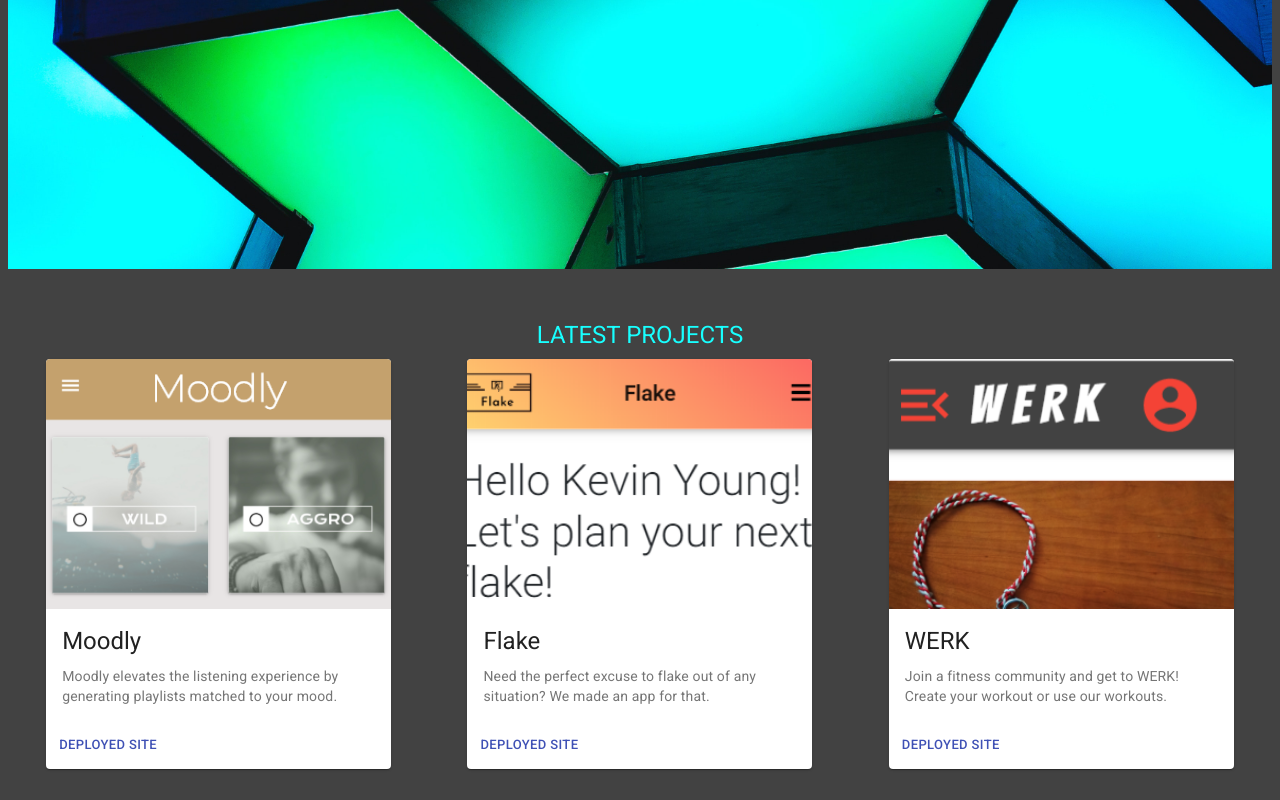
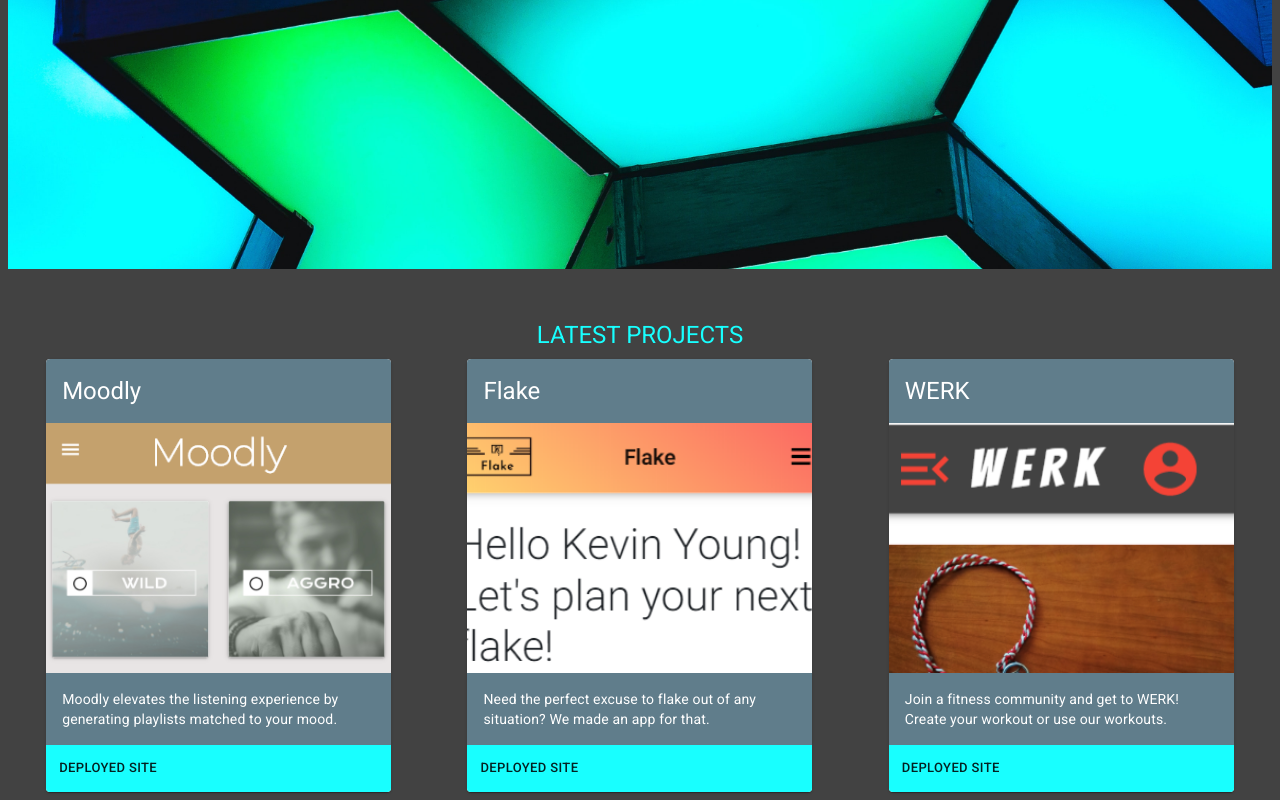
Before and after one commit to Paretooptimal22/Portfolio, a React (Create React App) app in the folder client/: page / in a window 1280 px wide. Shown: the part 403-1203 px from the top of the page. Before the commit the page ends 1180 px from the top, so only its background shows below. Built offline with nearby package versions, Linux system fonts and the light colour scheme.

Commit message:
styled and added links to project cards

```diff
--- a/client/src/components/ProjectCard/ProjectCard.js
+++ b/client/src/components/ProjectCard/ProjectCard.js
@@ -1,6 +1,7 @@
 import React from 'react'
 import { makeStyles } from '@material-ui/core/styles'
 import Card from '@material-ui/core/Card'
+import CardHeader from '@material-ui/core/CardHeader'
 import CardActionArea from '@material-ui/core/CardActionArea'
 import CardActions from '@material-ui/core/CardActions'
 import CardContent from '@material-ui/core/CardContent'
@@ -10,11 +11,24 @@ import Typography from '@material-ui/core/Typography'
 
 const useStyles = makeStyles({
   root: {
-    maxWidth: 345,
+    maxWidth: 345
   },
   media: {
     // paddingTop: '100%'
     height: 250
+  },
+  contentArea: {
+    backgroundColor: '#607d8b'
+  },
+  type: {
+    color: 'white'
+  },
+  actionArea: {
+    backgroundColor: '#18ffff',
+  },
+  header: {
+    backgroundColor: '#607d8b',
+    color: 'white'
   },
 })
 
@@ -24,21 +38,22 @@ const ProjectCard = props => {
 
   return (
     <Card className={classes.root}>
+      <CardHeader
+        className={classes.header}
+        title={props.project}
+      />
       <CardMedia
         className={classes.media}
         image={props.image}
         title={props.title}
       />
-      <CardContent>
-        <Typography gutterBottom variant="h5" component="h2">
-          {props.projectName}
-        </Typography>
-        <Typography variant="body2" color="textSecondary" component="p">
+      <CardContent className={classes.contentArea}>
+        <Typography variant="body2" color="textSecondary" component="p" className={classes.type}>
           {props.description}
         </Typography>
       </CardContent>
-      <CardActions>
-        <Button size="small" color="primary">
+      <CardActions className={classes.actionArea}>
+        <Button size="small" color="black" href={props.link}>
           Deployed Site
         </Button>
       </CardActions>
--- a/client/src/pages/Home/Home.js
+++ b/client/src/pages/Home/Home.js
@@ -72,24 +72,27 @@ const Home = () => {
           <ProjectCard
             image={moodly}
             title="Moodly"
-            projectName="Moodly"
+            project="Moodly"
             description="Moodly elevates the listening experience by generating playlists matched to your mood."
+            link="https://paretooptimal22.github.io/moodly/"
           />
         </Grid>
         <Grid item xs={12} sm={6} md={4} className={classes.cards}>
           <ProjectCard
             image={flake}
             title="Flake"
-            projectName="Flake"
+            project="Flake"
             description="Need the perfect excuse to flake out of any situation?  We made an app for that."
+            link="https://tranquil-reef-16365.herokuapp.com/Home"
           />
         </Grid>
         <Grid item xs={12} sm={6} md={4} className={classes.cards}>
           <ProjectCard
             image={werk}
             title="WERK"
-            projectName="WERK"
+            project="WERK"
             description="Join a fitness community and get to WERK! Create your workout or use our workouts."
+            link="https://fathomless-forest-35789.herokuapp.com/"
           />
         </Grid>
       </Grid>
```
